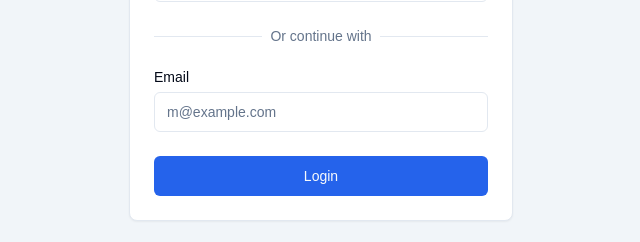
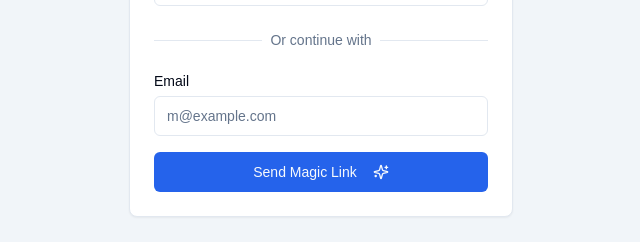
Before and after one commit to subhadeeproy3902/nextauth-prisma-mongo-template, a Next.js app: page /register in a window 1280 px wide. Shown: the part 384-626 px from the top of the page, without its empty margins (319-959 px from the left). Built offline with nearby package versions, Linux system fonts and the light colour scheme; no server answers.

Commit message:
feat: enhance AuthForm with loading indicator and error display for email input

```diff
--- a/src/components/AuthForm.tsx
+++ b/src/components/AuthForm.tsx
@@ -1,4 +1,4 @@
-"use client"
+"use client";
 
 import type React from "react";
 import { cn } from "@/lib/utils";
@@ -12,7 +12,7 @@ import {
 } from "@/components/ui/card";
 import { Input } from "@/components/ui/input";
 import { Label } from "@/components/ui/label";
-import { Github } from "lucide-react";
+import { Github, Loader, Sparkles } from "lucide-react";
 import { useState } from "react";
 import { login, resendLogin } from "@/actions/auth.actions";
 
@@ -73,7 +73,7 @@ export default function AuthForm({
                 Or continue with
               </span>
             </div>
-            <form className="grid gap-6" onSubmit={handleSubmit}>
+            <form className="grid gap-4" onSubmit={handleSubmit}>
               <div className="grid gap-2">
                 <Label htmlFor="email">Email</Label>
                 <Input
@@ -84,9 +84,19 @@ export default function AuthForm({
                   value={email}
                   onChange={(e) => setEmail(e.target.value)}
                 />
+                {error && (
+                  <div className="text-xs font-medium text-red-600">
+                    {error}
+                  </div>
+                )}
               </div>
               <Button type="submit" className="w-full" disabled={loading}>
-                Login
+                Send Magic Link{" "}
+                {loading ? (
+                  <Loader className="ml-2 size-4 animate-spin" />
+                ) : (
+                  <Sparkles size={16} className="ml-2" />
+                )}
               </Button>
             </form>
           </div>
```
